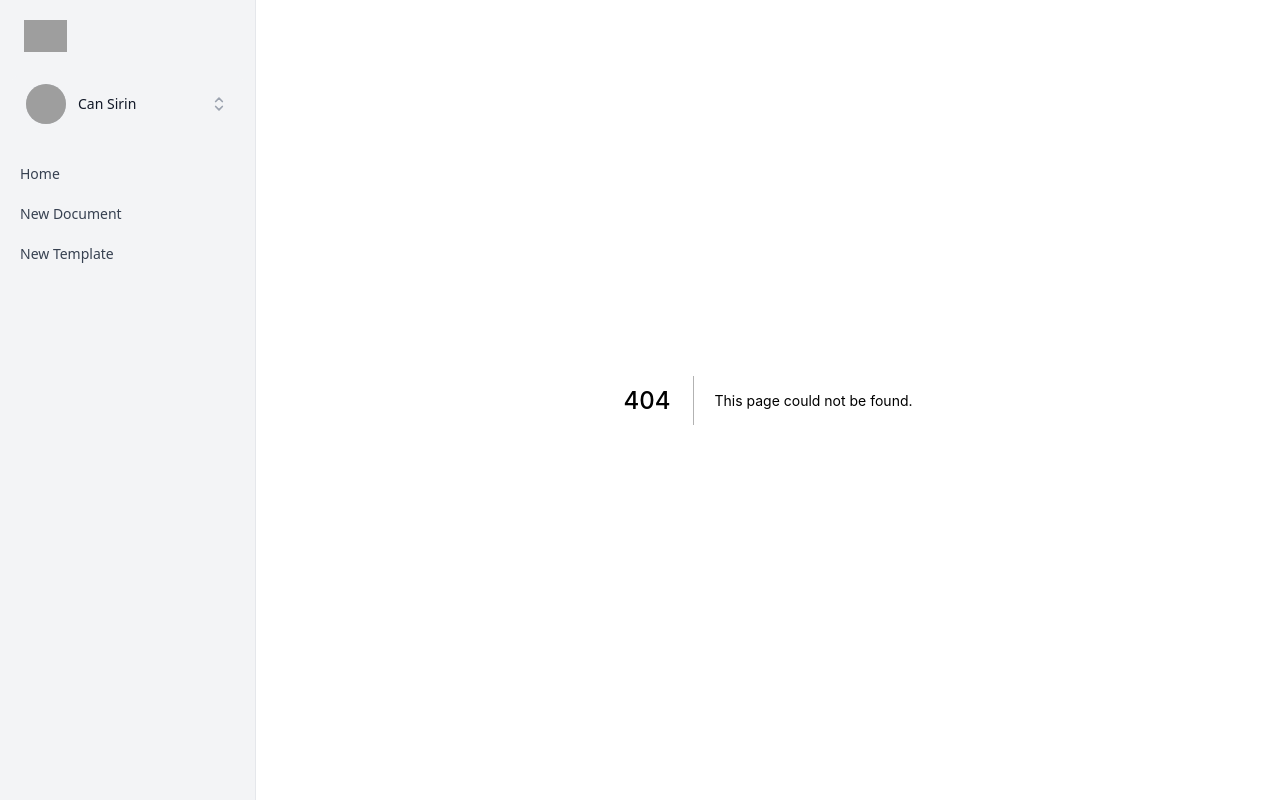
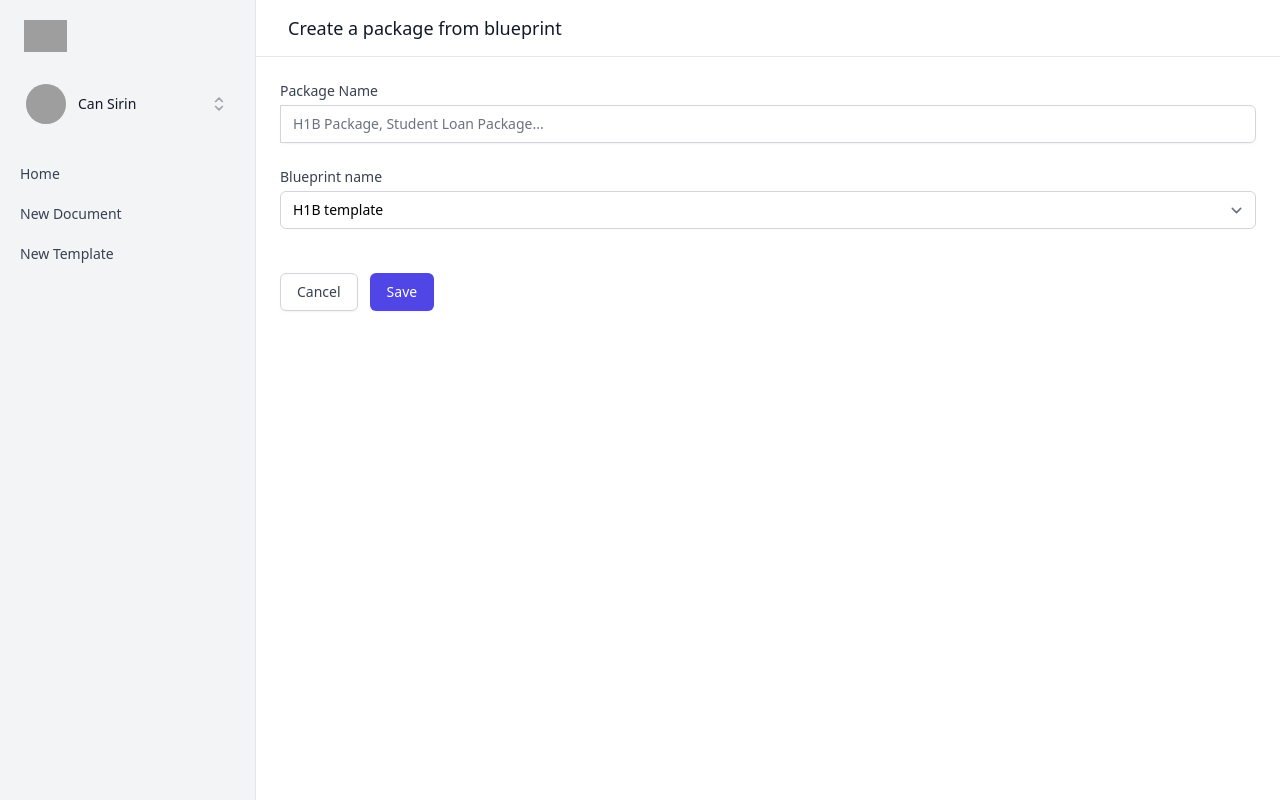
Before and after one commit to docupack/web, a Next.js app: page /packages/new in a window 1280 px wide. Before the commit this address had no page. Built offline with nearby package versions, Linux system fonts and the light colour scheme; grey boxes are pictures that could not be loaded.

Commit message:
new package page

```diff
--- /dev/null
+++ b/features/package/components/index.tsx
@@ -0,0 +1 @@
+export * from "./PackageTable";
--- /dev/null
+++ b/features/package/index.tsx
@@ -0,0 +1,2 @@
+export * from "./components";
+export * from "./types";
--- /dev/null
+++ b/pages/packages/new.tsx
@@ -0,0 +1,79 @@
+import React, { useState } from "react";
+import MainColumn from "../../components/MainColumn";
+import { MinusCircleIcon, PlusIcon } from "@heroicons/react/solid";
+import { templates } from "../index";
+
+const NewPackagePage = () => {
+  return (
+    <MainColumn pageTitle="Create a package from blueprint">
+      <form
+        className="divide-y divide-gray-200 lg:col-span-9"
+        action="#"
+        method="POST"
+      >
+        <div className="py-6 px-4 sm:p-6 lg:pb-8">
+          <div className="flex flex-col lg:flex-row">
+            <div className="flex-grow space-y-6">
+              {/*Document Name*/}
+              <div>
+                <label
+                  htmlFor="templateName"
+                  className="block text-sm font-medium text-gray-700"
+                >
+                  Package Name
+                </label>
+                <div className="mt-1 rounded-md shadow-sm flex">
+                  <input
+                    type="text"
+                    name="templateName"
+                    id="templateName"
+                    className="focus:ring-light-blue-500 focus:border-light-blue-500 flex-grow block w-full min-w-0 rounded-none rounded-r-md sm:text-sm border-gray-300"
+                    placeholder="H1B Package, Student Loan Package..."
+                  />
+                </div>
+              </div>
+              <div>
+                <label
+                  htmlFor="location"
+                  className="block text-sm font-medium text-gray-700"
+                >
+                  Blueprint name
+                </label>
+                <select
+                  id="location"
+                  name="location"
+                  className="mt-1 block w-full pl-3 pr-10 py-2 text-base border-gray-300 focus:outline-none focus:ring-indigo-500 focus:border-indigo-500 sm:text-sm rounded-md"
+                  defaultValue="H1B template"
+                >
+                  {templates.map((template) => {
+                    return <option key={template.id}>{template.name}</option>;
+                  })}
+                </select>
+              </div>
+
+              {/*Action buttons*/}
+              <div className="pt-5">
+                <div className="flex justify-start">
+                  <button
+                    type="button"
+                    className="bg-white py-2 px-4 border border-gray-300 rounded-md shadow-sm text-sm font-medium text-gray-700 hover:bg-gray-50 focus:outline-none focus:ring-2 focus:ring-offset-2 focus:ring-indigo-500"
+                  >
+                    Cancel
+                  </button>
+                  <button
+                    type="submit"
+                    className="ml-3 inline-flex justify-center py-2 px-4 border border-transparent shadow-sm text-sm font-medium rounded-md text-white bg-indigo-600 hover:bg-indigo-700 focus:outline-none focus:ring-2 focus:ring-offset-2 focus:ring-indigo-500"
+                  >
+                    Save
+                  </button>
+                </div>
+              </div>
+            </div>
+          </div>
+        </div>
+      </form>
+    </MainColumn>
+  );
+};
+
+export default NewPackagePage;
```
Also changed, not shown: features/package/types.ts (added, +7 -0 lines).
